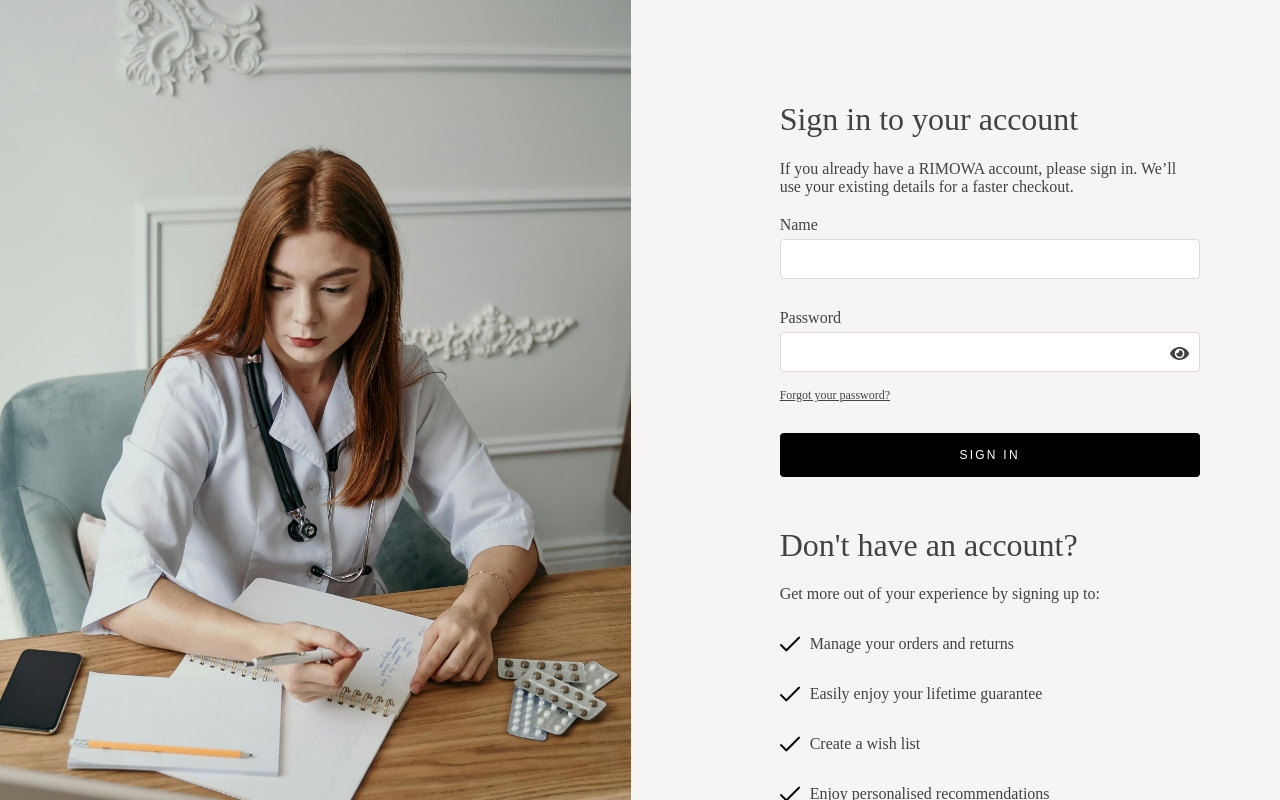
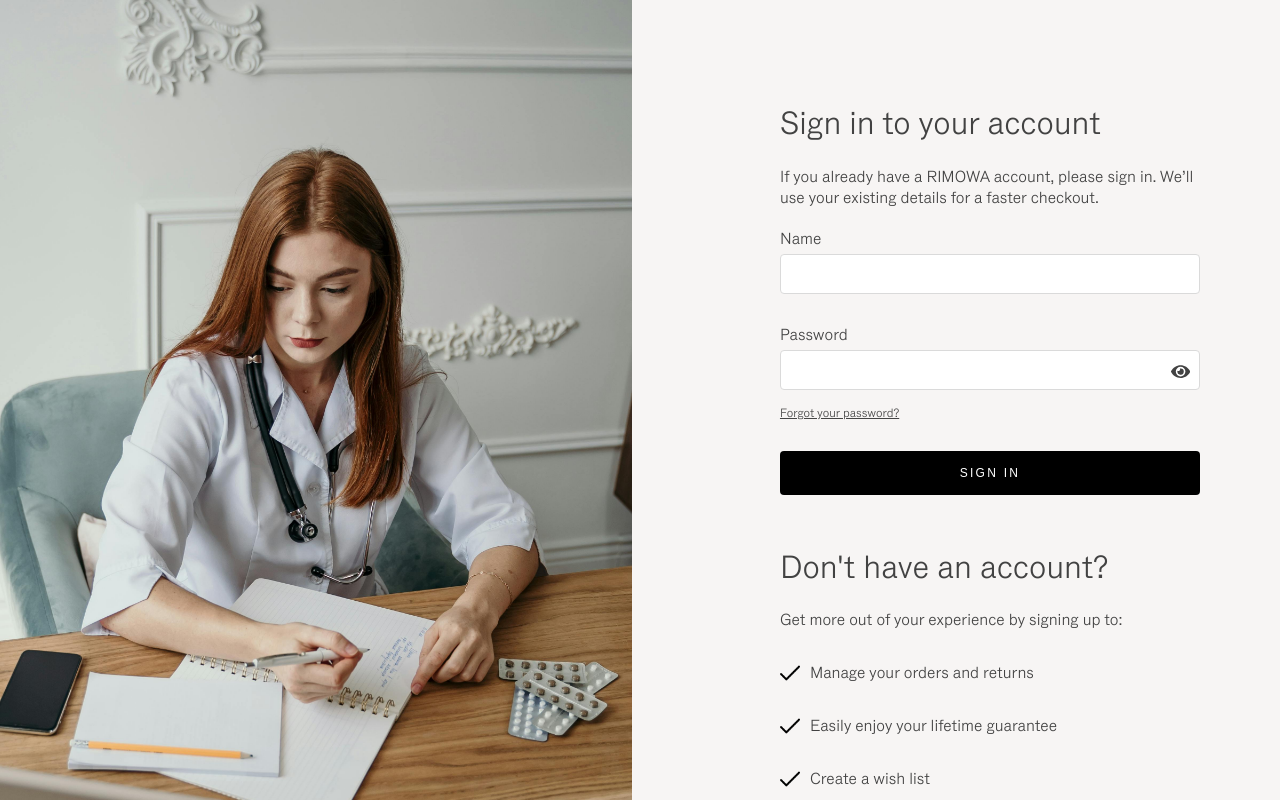
Before and after one commit to minhminh12315/rapidrescue, a React (Vite) app in the folder client/: page /login in a window 1280 px wide. Shown: the top 800 px of the page. Built offline with nearby package versions, Linux system fonts and the light colour scheme; no server answers.

Commit message:
Sử dụng localhost:3000

```diff
--- a/client/package.json
+++ b/client/package.json
@@ -4,7 +4,7 @@
   "version": "0.0.0",
   "type": "module",
   "scripts": {
-    "react-dev": "vite",
+    "react-dev": "vite --port=3000",
     "dev": "concurrently \"npm run react-dev\" \"cd ../server && php artisan serve\"",
     "build": "vite build",
     "lint": "eslint .",
--- a/client/src/index.css
+++ b/client/src/index.css
@@ -1,3 +1,10 @@
 body {
     margin: 0;
 }
+
+@font-face {
+    font-family: 'RimowaGrotesk-Light';
+    src: url('/fonts/RimowaGrotesk-Light.woff2') format('woff2');
+    font-weight: normal;
+    font-style: normal;
+  }
```
Also changed, not shown: client/public/fonts/RimowaGrotesk-Light.woff2 (added).
